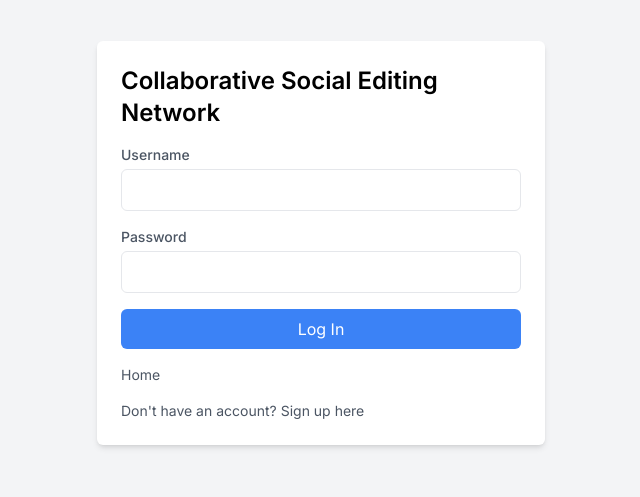
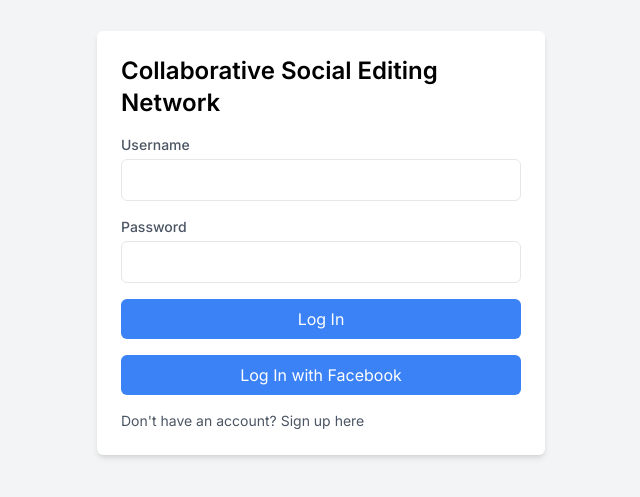
Before and after one commit to 0x133db/socialapp, a Next.js app: page / in a window 1280 px wide. Shown: the part 157-654 px from the top of the page, without its empty margins (319-959 px from the left). Built offline with nearby package versions, Linux system fonts and the light colour scheme.

Commit message:
Facebook Login commit

```diff
--- a/app/page.tsx
+++ b/app/page.tsx
@@ -5,6 +5,7 @@
 import Link from 'next/link';
 import { stringify } from 'querystring';
 import { useState } from 'react';
+import { signIn } from 'next-auth/react';
 
 export default function  Home() {
   const [username, setUsername] = useState('');
@@ -43,6 +44,10 @@
       setIsLoading(false);
     }
   };
+
+  const handleProviderLogin = async (provider: string)=> {
+    signIn(provider, {redirect: true, callbackUrl: 'http://localhost:3000/home'})
+  }
 
   return (
     <div className="min-h-screen flex items-center justify-center bg-gray-100">
@@ -96,11 +101,14 @@
 
         {/* Additional Links */}
         <div className="mt-4">
-          <p className="text-sm text-gray-600">
-            <Link href="/home">
-              Home
-            </Link>
-          </p>
+        <button
+            type="submit"
+            className="w-full bg-blue-500 text-white p-2 rounded-md hover:bg-blue-600 focus:outline-none"
+            disabled={isLoading}
+            onClick={()=>handleProviderLogin('facebook')}
+          >
+            {isLoading ? 'Logging In...' : 'Log In with Facebook'}
+          </button>
         </div>
         <div className="mt-4">
           <p className="text-sm text-gray-600">
--- /dev/null
+++ b/pages/api/auth/[...nextauth].js
@@ -0,0 +1,10 @@
+import NextAuth from "next-auth";
+import FacebookProvider from "next-auth/providers/facebook";
+
+export default NextAuth({
+    providers: [
+        FacebookProvider({
+          clientId: process.env.FACEBOOK_CLIENT_ID,
+          clientSecret: process.env.FACEBOOK_CLIENT_SECRET
+        })]
+})
```
